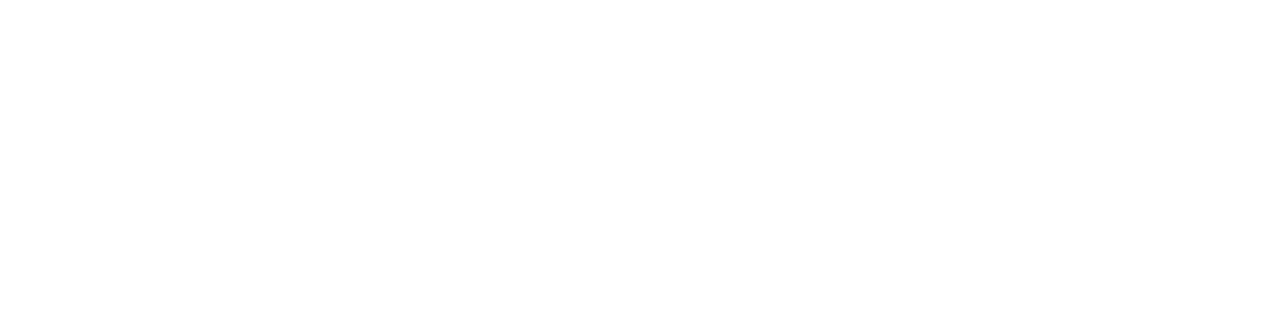
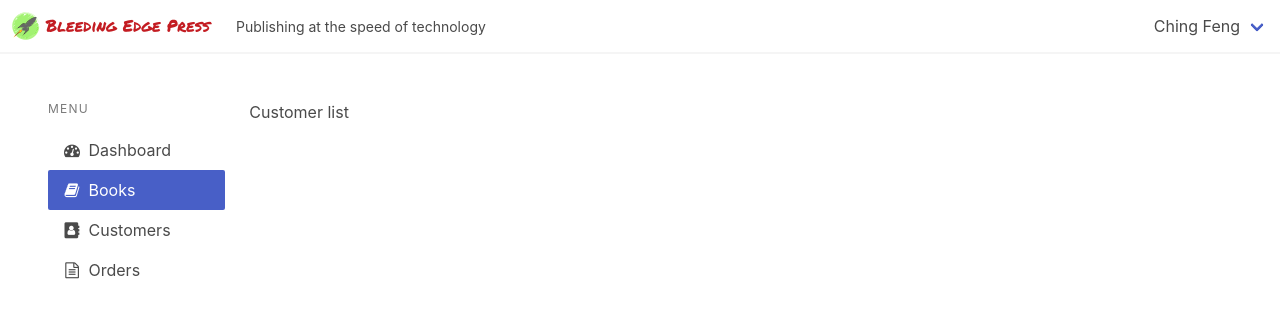
Before and after one commit to botanalis/AdminBook.Dashboard.Bulma, a Vue app: page /#/customers/list in a window 1280 px wide. Shown: the top 318 px of the page. Built offline with nearby package versions, Linux system fonts and the light colour scheme.

Commit message:
新增Menu Customer router

```diff
--- /dev/null
+++ b/src/view/customer/customer_list.vue
@@ -0,0 +1,17 @@
+<template>
+  <div>
+    <h2>
+      Customer list
+    </h2>
+  </div>
+</template>
+
+<script>
+export default {
+name: "customer_list"
+}
+</script>
+
+<style scoped>
+
+</style>
--- a/src/view/shared/menu.vue
+++ b/src/view/shared/menu.vue
@@ -21,12 +21,12 @@
         </router-link>
       </li>
       <li>
-        <a href="customers.html">
+        <router-link v-bind:to="{name: 'customer_list'}">
           <span class="icon">
             <i class="fa fa-address-book"></i>
           </span>
           Customers
-        </a>
+        </router-link>
       </li>
       <li>
         <a href="orders.html">
```
Also changed, not shown: src/router/index.js (+13 -1 lines).
